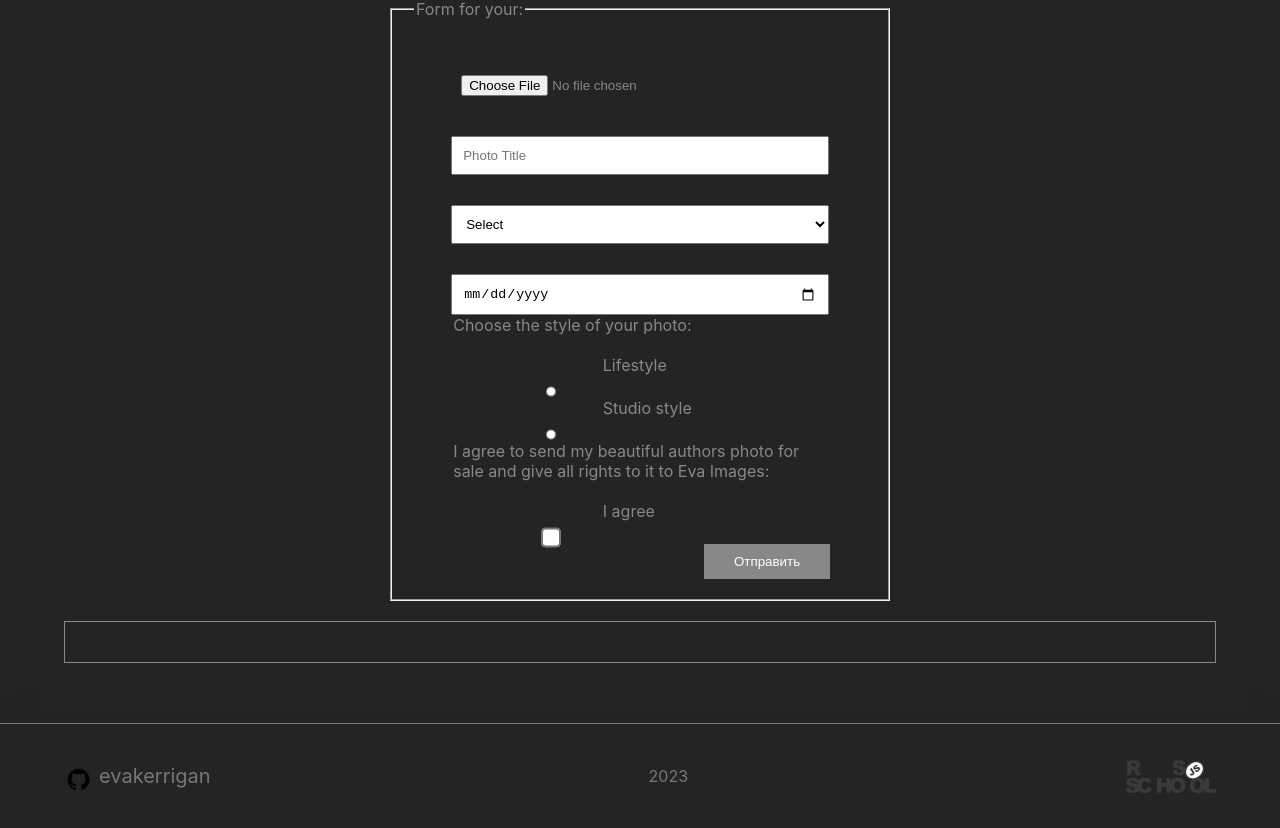
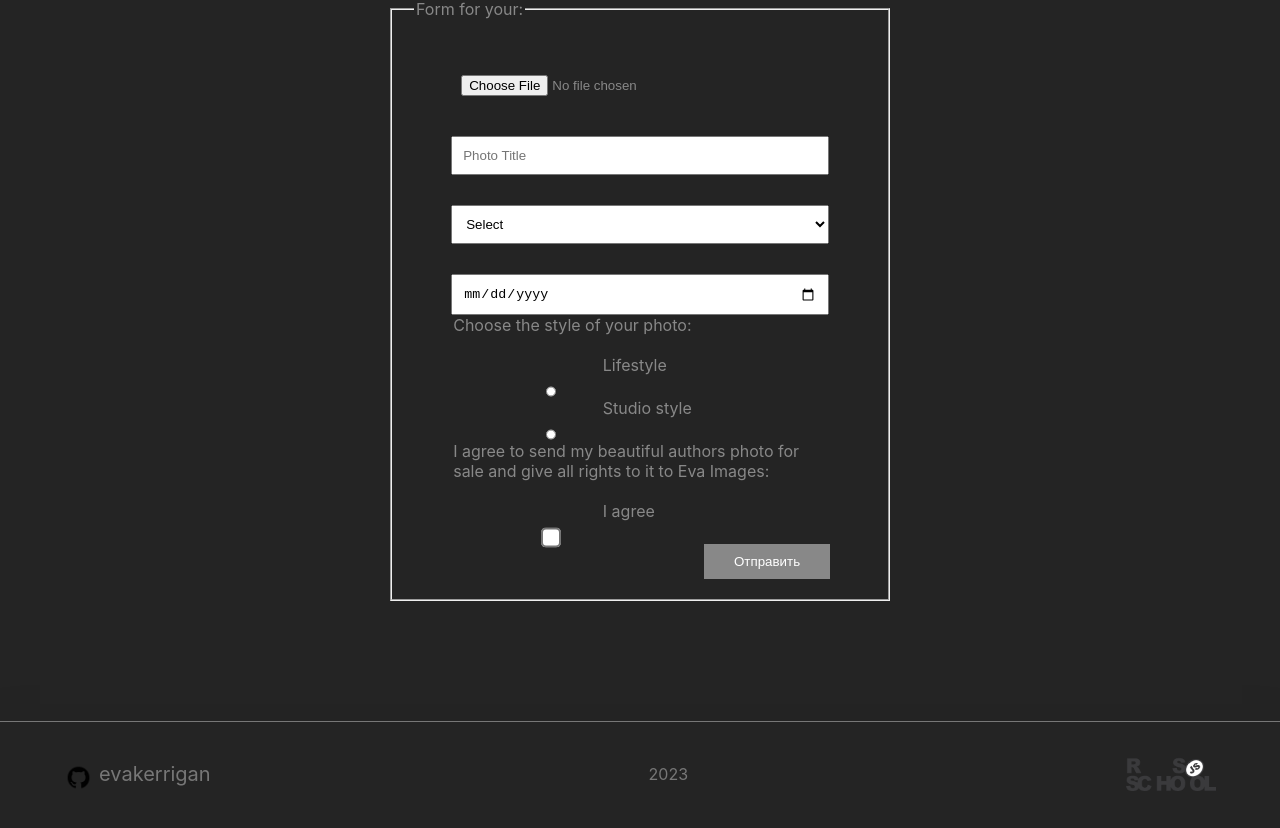
Before and after one commit to evakerrigan/eva-images, a React (Vite) app: page /form in a window 1280 px wide. Shown: the part 521-1349 px from the top of the page. Built offline with nearby package versions, Linux system fonts and the light colour scheme; a web font is replaced by a local one.

Commit message:
refactor: change style at form

```diff
--- a/src/components/Form/Form.scss
+++ b/src/components/Form/Form.scss
@@ -5,6 +5,9 @@
   margin: 40px auto 20px auto;
   color: #888;
   justify-content: center;
+}
+.input-image {
+  padding: 0;
 }
 
 .input {
@@ -68,7 +71,6 @@
 .output {
   padding: 20px 10px;
   margin: 20px 0;
-  border: 1px solid #888;
   color: #888;
   display: flex;
   justify-content: space-evenly;
```
